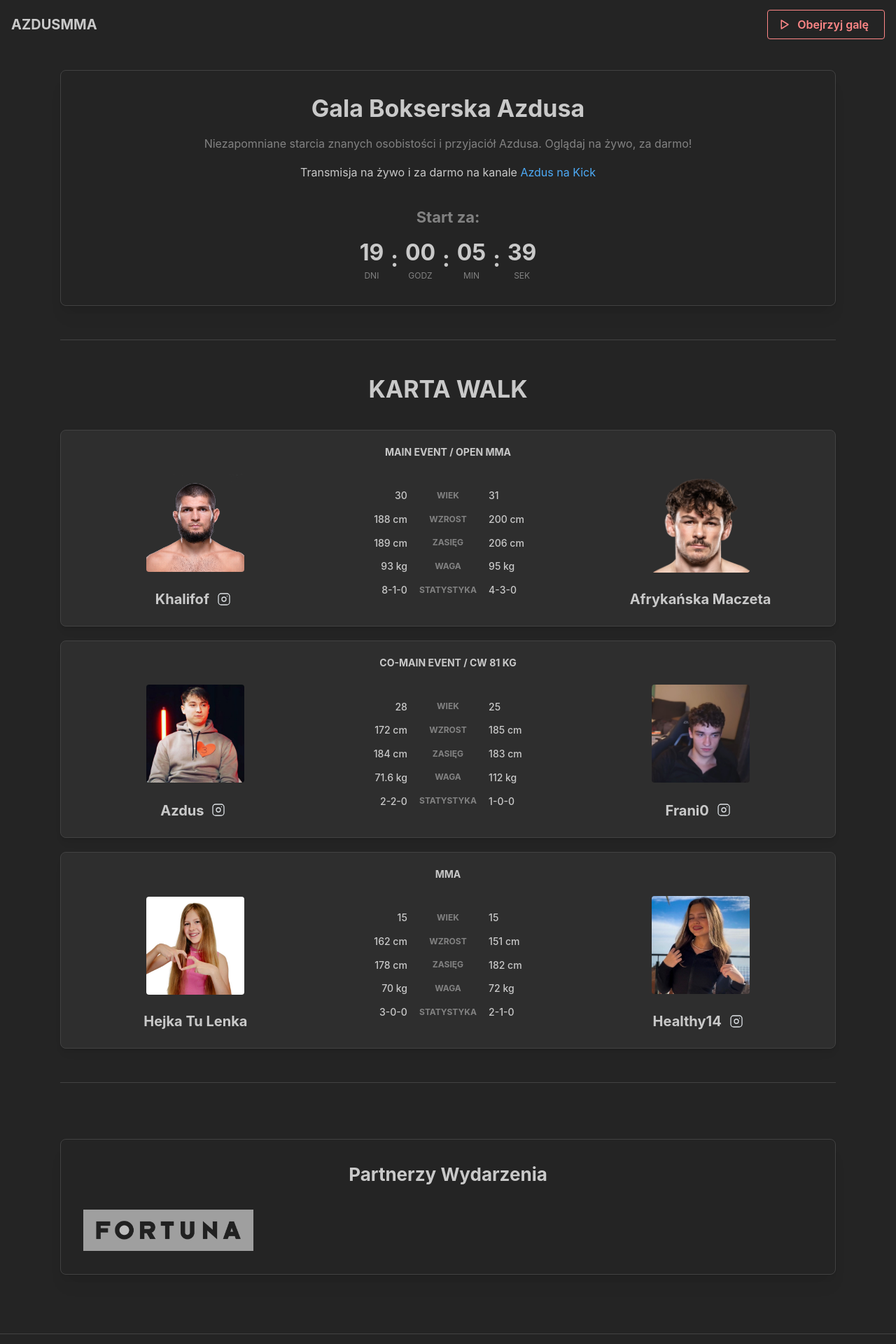
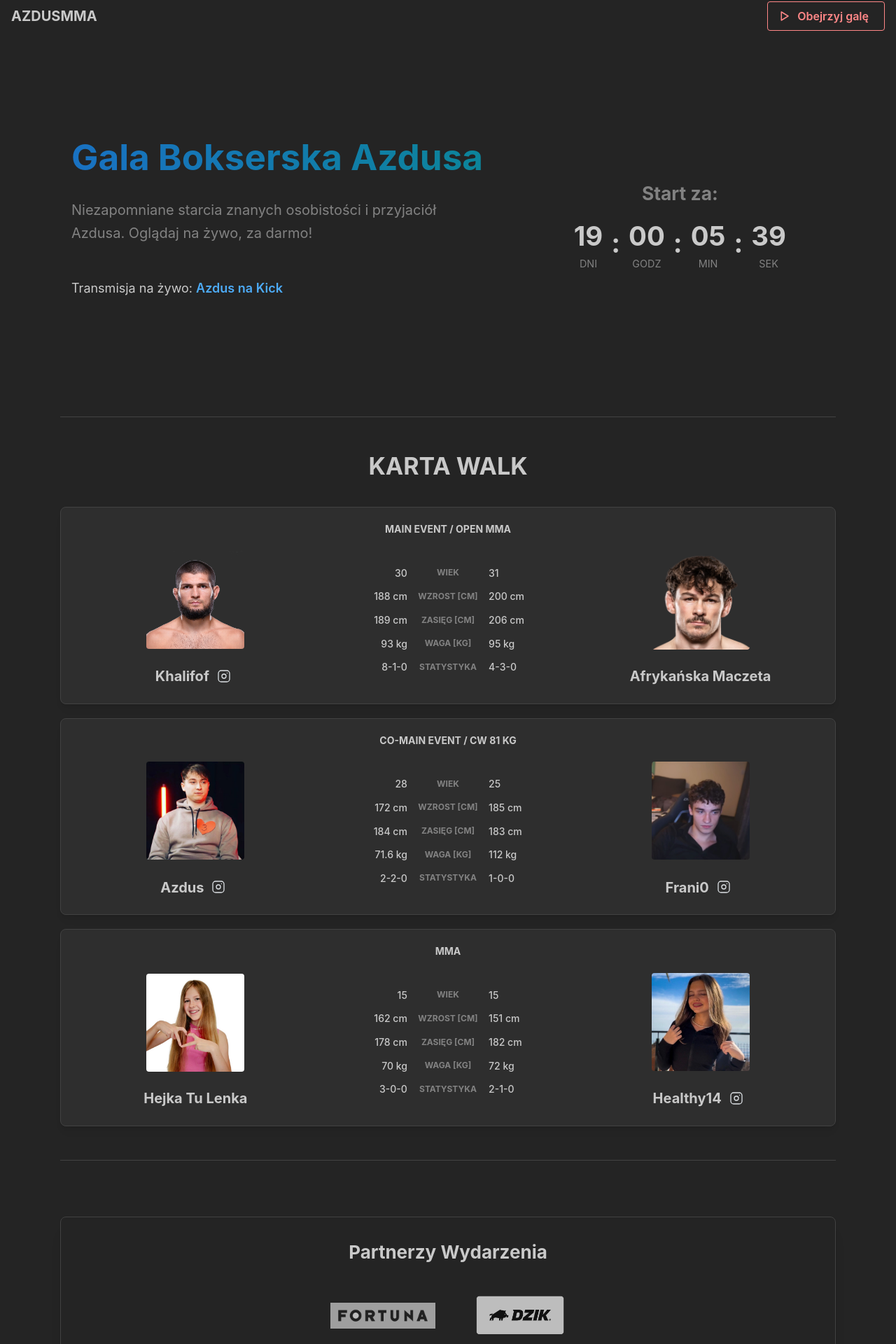
Before and after one commit to newbialywhodis/azdusmma, a Next.js app: page / in a window 1280 px wide. Shown: the part 14-1934 px from the top of the page at 70% size. Built offline with nearby package versions, Linux system fonts and the light colour scheme.

Commit message:
Poprawki małe

```diff
--- a/src/app/components/FightCard.tsx
+++ b/src/app/components/FightCard.tsx
@@ -102,9 +102,9 @@ export default function FightCard({ fight }: FightCardProps) {
         >
           <Stack gap="sm" w="100%">
             <StatRow label="WIEK" value1={fight.fighter1.age} value2={fight.fighter2.age} />
-            <StatRow label="WZROST" value1={fight.fighter1.height} value2={fight.fighter2.height} unit=" cm" />
-            <StatRow label="ZASIĘG" value1={fight.fighter1.reach} value2={fight.fighter2.reach} unit=" cm" />
-            <StatRow label="WAGA" value1={fight.fighter1.weight} value2={fight.fighter2.weight} unit=" kg" />
+            <StatRow label="WZROST [CM]" value1={fight.fighter1.height} value2={fight.fighter2.height} unit=" cm" />
+            <StatRow label="ZASIĘG [CM]" value1={fight.fighter1.reach} value2={fight.fighter2.reach} unit=" cm" />
+            <StatRow label="WAGA [KG]" value1={fight.fighter1.weight} value2={fight.fighter2.weight} unit=" kg" />
             <StatRow label="STATYSTYKA" value1={fight.fighter1.record} value2={fight.fighter2.record} />
           </Stack>
         </Grid.Col>
--- a/src/app/components/Footer.tsx
+++ b/src/app/components/Footer.tsx
@@ -4,7 +4,7 @@ export function Footer() {
   const currentYear = new Date().getFullYear();
 
   return (
-    <Box component="footer" mt="xl" py="lg">
+    <Box component="footer" py="lg">
        <Divider my="md" />
       <Container size="lg">
         <Group justify="center" gap="xs">
--- a/src/app/components/Header.tsx
+++ b/src/app/components/Header.tsx
@@ -6,7 +6,7 @@ import { eventDetails } from '../data/eventData';
 
 export function Header() {
   return (
-    <Box component="header" py="sm">
+    <Box component="header">
       <Container fluid p={'md'}>
         <Group justify="space-between">
           <Text size="xl" fw={700} >
--- a/src/app/components/HeroSection.tsx
+++ b/src/app/components/HeroSection.tsx
@@ -1,8 +1,9 @@
 "use client";
 
-import { Title, Text, Stack, Anchor, Paper, Center } from '@mantine/core';
+import { Title, Text, Stack, Anchor, Container, Grid, Box, Center } from '@mantine/core';
 import CountdownTimer from './CountdownTimer';
 import { EventDetails } from '../data/eventData';
+import classes from './heroSection.module.css';
 
 interface HeroSectionProps {
   event: EventDetails;
@@ -10,25 +11,46 @@ interface HeroSectionProps {
 
 export default function HeroSection({ event }: HeroSectionProps) {
   return (
-    <Paper shadow="md" p="xl" radius="md" withBorder>
-      <Stack align="center" gap="md">
-        <Title order={1} ta="center">
+    <Box>
+      <Container size="xl" py={{ base: 60, sm: 80, md: 120 }}>
+        <Grid gutter={{ base: 40, md: 60 }} align="center">
+
+          <Grid.Col span={{ base: 12, md: 7 }}>
+            <Stack gap="xl">
+              <Title className={classes.title} order={1}>
                 {event.title}
               </Title>
-        <Text c="dimmed" ta="center">
+
+              <Text size="xl" c="dimmed">
                 {event.description}
               </Text>
-        <Text ta="center">
-          Transmisja na żywo i za darmo na kanale{' '}
-          <Anchor href={event.streamUrl} target="_blank" rel="noopener noreferrer">
+
+              <Text size="lg" mt="md">
+                Transmisja na żywo: {' '}
+                <Anchor
+                    href={event.streamUrl}
+                    target="_blank"
+                    rel="noopener noreferrer"
+                    fw={600}
+                    underline="hover"
+                    c="blue.4"
+                  >
                   {event.streamer} na {event.streamPlatform}
                 </Anchor>
               </Text>
+            </Stack>
+          </Grid.Col>
 
+          <Grid.Col span={{ base: 12, md: 5 }}>
             <Center>
+               <Box className={classes.largeCountdown}>
                  <CountdownTimer targetDate={event.date} />
+               </Box>
             </Center>
-      </Stack>
-    </Paper>
+          </Grid.Col>
+
+        </Grid>
+      </Container>
+    </Box>
   );
 }
--- a/src/app/components/Partners.tsx
+++ b/src/app/components/Partners.tsx
@@ -1,4 +1,4 @@
-import { Title, SimpleGrid, Image, Box, Anchor, Paper } from '@mantine/core';
+import { Title, Flex, Image, Box, Anchor, Paper } from '@mantine/core';
 import { partners } from '../data/eventData';
 
 export function Partners() {
@@ -11,10 +11,11 @@ export function Partners() {
       <Title order={2} ta="center" mb="xl">
         Partnerzy Wydarzenia
       </Title>
-      <SimpleGrid
-        cols={{ base: 2, sm: 3, md: 4, lg: 5 }}
-        spacing="xl"
-        verticalSpacing="xl"
+      <Flex
+        gap="xl"
+        justify="center"
+        align="center"
+        wrap="wrap"
       >
         {partners.map((partner) => {
           const partnerLogo = (
@@ -22,11 +23,28 @@ export function Partners() {
               src={partner.logoUrl}
               alt={`Logo ${partner.name}`}
               h={60}
+              mah={60}
               w="auto"
+              maw="150px"
               fit="contain"
               fallbackSrc="/images/placeholder-logo.png"
             />
           );
+
+          const containerStyles = {
+            display: 'flex',
+            alignItems: 'center',
+            justifyContent: 'center',
+            minWidth: '120px',
+            padding: 'var(--mantine-spacing-sm)',
+            filter: 'grayscale(1)',
+            opacity: 0.7,
+            transition: 'filter 0.2s, opacity 0.2s',
+          };
+
+          const hoverStyles = {
+             '&:hover': { filter: 'grayscale(0)', opacity: 1 }
+          }
 
           return partner.linkUrl ? (
             <Anchor
@@ -34,19 +52,18 @@ export function Partners() {
               target="_blank"
               rel="noopener noreferrer"
               key={partner.name}
-              display="block"
-              style={{ filter: 'grayscale(1)', opacity: 0.7, transition: 'filter 0.2s, opacity 0.2s' }}
-              styles={{
-                root: { '&:hover': { filter: 'grayscale(0)', opacity: 1 } },
-              }}
+              style={containerStyles}
+              styles={{ root: hoverStyles }}
             >
               {partnerLogo}
             </Anchor>
           ) : (
-            <Box key={partner.name} style={{ filter: 'grayscale(1)', opacity: 0.7 }}>{partnerLogo}</Box>
+            <Box key={partner.name} style={containerStyles}>
+              {partnerLogo}
+            </Box>
           );
         })}
-      </SimpleGrid>
+      </Flex>
     </Paper>
   );
 }
--- /dev/null
+++ b/src/app/components/heroSection.module.css
@@ -0,0 +1,18 @@
+.title {
+    font-size: clamp(2rem, 4vw, 3.5rem);
+    line-height: 1.1;
+    background: linear-gradient(80deg, var(--mantine-color-blue-filled), var(--mantine-color-cyan-filled));
+    -webkit-background-clip: text;
+    -webkit-text-fill-color: transparent;
+    background-clip: text;
+  }
+
+  .largeCountdown {
+    transform: scale(1.2);
+  }
+
+  @media (max-width: 768px) {
+    .largeCountdown {
+      transform: scale(1);
+    }
+  }
--- a/src/app/data/eventData.ts
+++ b/src/app/data/eventData.ts
@@ -118,4 +118,5 @@ export const fights: Fight[] = [
 
 export const partners: Partner[] = [
   { name: 'FORTUNA', logoUrl: '/images/partners/fortuna-logo.jpg', linkUrl: 'https://www.efortuna.pl/' },
+  { name: 'DZIK', logoUrl: '/images/partners/wk-logo.png', linkUrl: 'https://wkdzik.pl/' },
 ];
```
Also changed, not shown: public/images/partners/wk-logo.png (added). Lines whose indentation alone changed are shown as unchanged.
